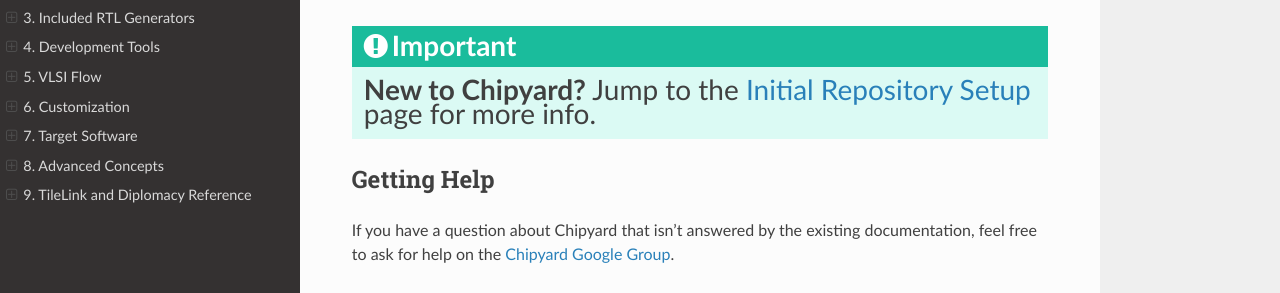
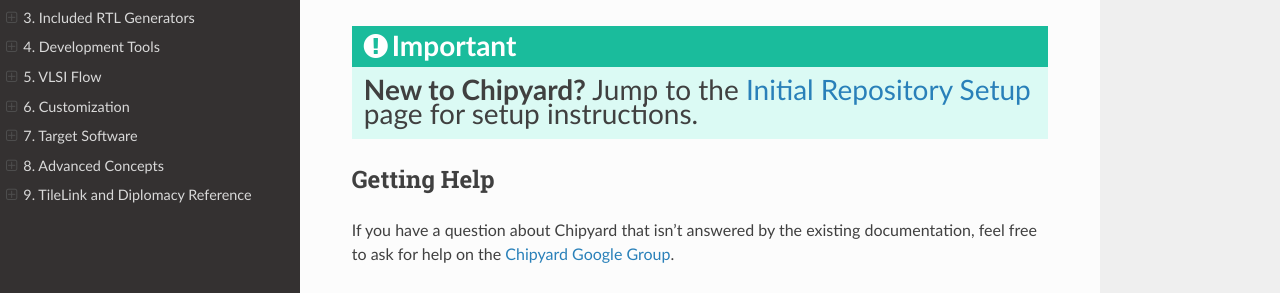
Before and after one commit to ucb-bar/chipyard, a Sphinx documentation site: the page built from docs/index.rst, in a window 1280 px wide and 900 px high. Shown: the part 412-705 px from the top of the window. Built offline with Sphinx 7.4.7 and the Read the Docs theme 2.0.0, drawn with Linux system fonts in a browser that asks for light colours.

Commit message:
More descriptive text about the setup link
Co-Authored-By: alonamid <alonamid@eecs.berkeley.edu>

```diff
--- a/docs/index.rst
+++ b/docs/index.rst
@@ -11,7 +11,7 @@
 Chipyard is a framework for designing and evaluating full-system hardware using agile teams.
 It is composed of a collection of tools and libraries designed to provide an integration between open-source and commercial tools for the development of systems-on-chip.
 
-.. IMPORTANT:: **New to Chipyard?** Jump to the :ref:`Initial Repository Setup` page for more info.
+.. IMPORTANT:: **New to Chipyard?** Jump to the :ref:`Initial Repository Setup` page for setup instructions.
 
 Getting Help
 ------------
```
